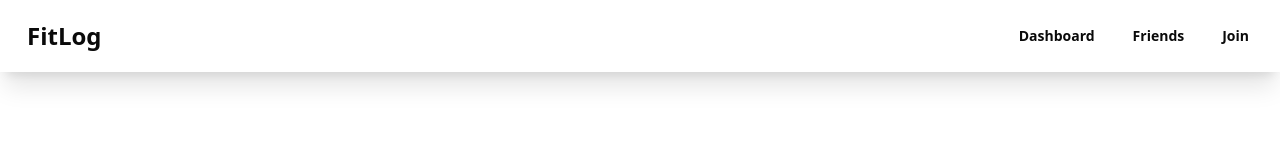
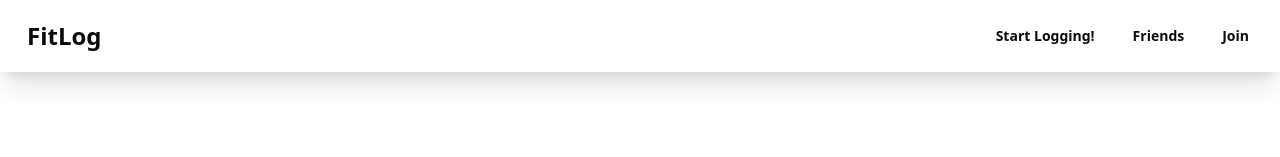
Before and after one commit to tyrucode/fitlog, a Next.js app: page /auth/signin in a window 1280 px wide. Shown: the top 157 px of the page. Built offline with nearby package versions, Linux system fonts and the light colour scheme; no server answers.

Commit message:
feat: enhance Navbar with sign-out functionality and update dashboard text logic

```diff
--- a/src/app/auth/signin/page.tsx
+++ b/src/app/auth/signin/page.tsx
@@ -25,6 +25,7 @@ function page() {
 
         if (error) {
             console.log('error signing in:', error)
+
         } else {
             console.log('user signed in!', data)
             window.location.href = "/diary";
--- a/src/app/layout.tsx
+++ b/src/app/layout.tsx
@@ -26,15 +26,16 @@ export default function RootLayout({ children, }: Readonly<{ children: React.Rea
       <body
         className={`${geistSans.variable} subpixel-antialiased font-semibold`}
       >
+        <UserProvider>
           <header>
             <Navbar />
           </header>
           <main className="min-h-screen">
-          <UserProvider>
             {children}
-          </UserProvider>
+
           </main>
           <Footer />
+        </UserProvider>
       </body>
     </html>
   );
--- a/src/components/Navbar.tsx
+++ b/src/components/Navbar.tsx
@@ -1,11 +1,19 @@
 'use client';
 //context
+import supabase from '@/lib/supbase';
 import { useUser } from '@/context/UserContext';
-import { useState } from 'react';
+
 
 function Navbar() {
     const { user } = useUser();
-    const dashText = !user ? "Dashboard" : "Start Logging!";
+    const dashText = user ? "Dashboard" : "Start Logging!";
+
+
+    const signOut = async () => {
+        await supabase.auth.signOut();
+        window.location.href = '/';
+    };
+
     return (
         <div className="navbar bg-white shadow-xl">
             <div className="flex-1">
@@ -16,6 +24,9 @@ function Navbar() {
                     <li><a href="/diary" className="btn btn-ghost ">{dashText}</a></li>
                     <li><a className="btn btn-ghost">Friends</a></li>
                     <li><a className="btn btn-ghost" href="/auth/signup">Join</a></li>
+                    {user && (
+                        <li><button onClick={signOut} className="btn btn-ghost">Sign Out</button></li>
+                    )}
                 </ul>
 
             </div>
```
Lines whose indentation alone changed are shown as unchanged.
